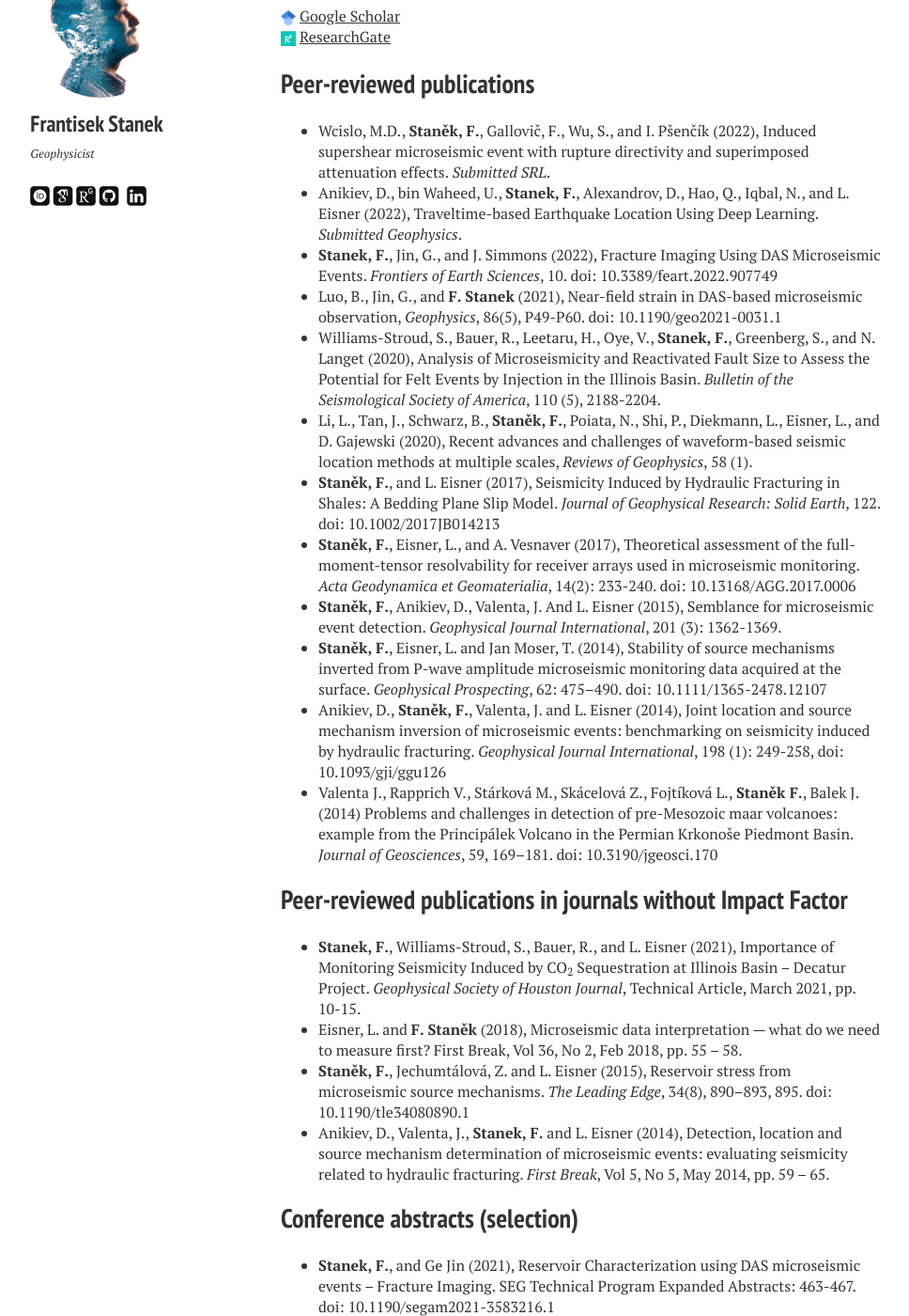
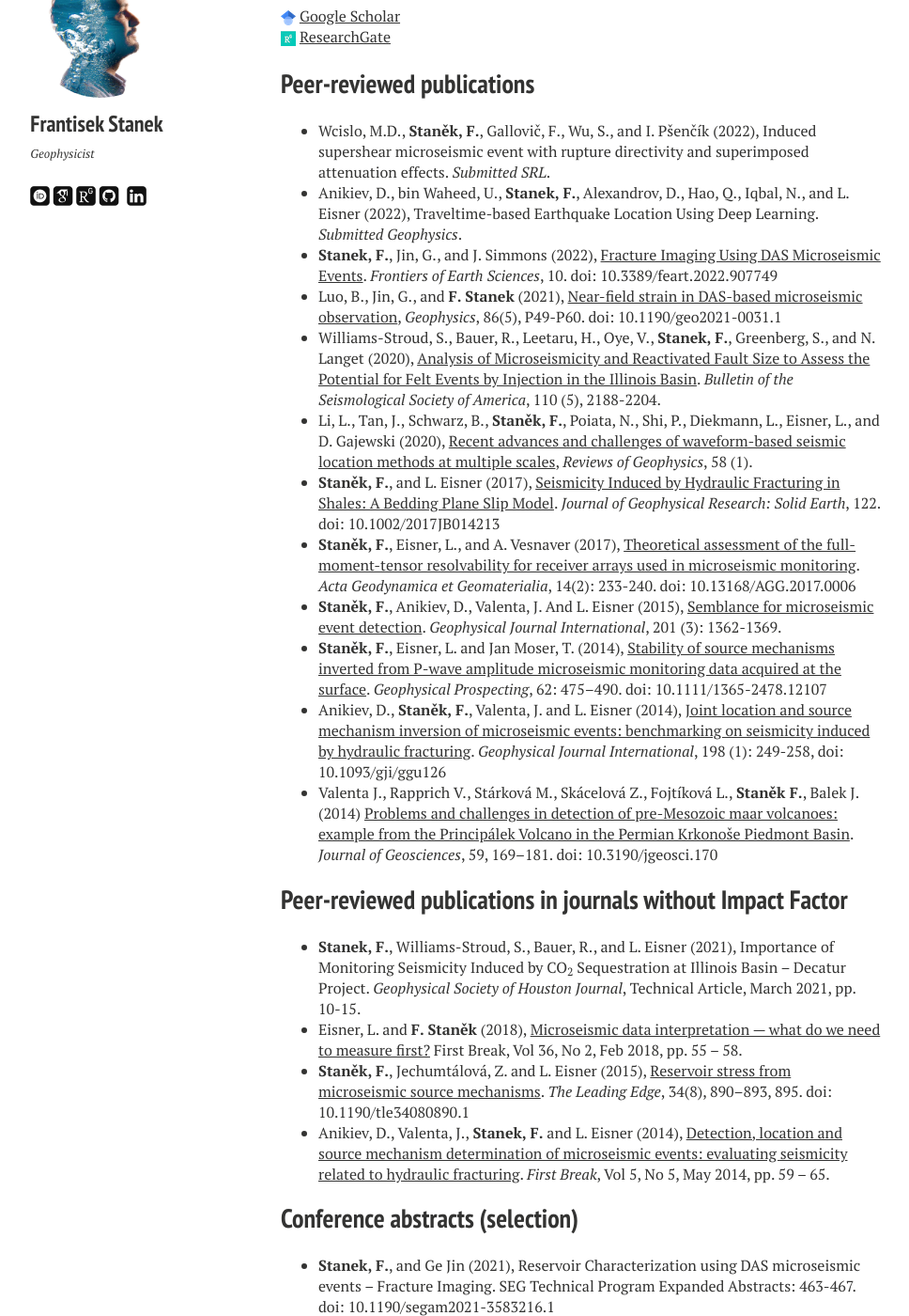
Before and after one commit to StanekFr/StanekFr.github.io, a Jekyll site: the page built from publications/index.md, in a window 1280 px wide and 1400 px high, scrolled down 423 px. Shown: the whole window at 94% size, without its empty margins (21-989 px from the left). Built offline with Jekyll 4.4.1, drawn with Linux system fonts in a browser that asks for light colours; nearby versions of some CDN libraries; some web fonts are replaced; part of the change alters nothing that is shown; some of the changed text lies outside the part shown.

Commit message:
Update index.md

```diff
--- a/publications/index.md
+++ b/publications/index.md
@@ -14,41 +14,42 @@ modified: 2022-07-17
 ## Peer-reviewed publications
 - Wcislo, M.D., **Staněk, F.**, Gallovič, F., Wu, S., and I. Pšenčík (2022), Induced supershear microseismic event with rupture directivity and superimposed attenuation effects. *Submitted SRL*.
 - Anikiev, D., bin Waheed, U., **Stanek, F.**, Alexandrov, D., Hao, Q., Iqbal, N., and L. Eisner (2022), Traveltime-based Earthquake Location Using Deep Learning. *Submitted Geophysics*.
-- **Stanek, F.**, Jin, G., and J. Simmons (2022), Fracture Imaging Using DAS Microseismic Events. *Frontiers of Earth Sciences*, 10. doi: 10.3389/feart.2022.907749
-- Luo, B., Jin, G., and **F. Stanek** (2021), Near-field strain in DAS-based microseismic observation, *Geophysics*, 86(5), P49-P60. doi: 10.1190/geo2021-0031.1
-- Williams-Stroud, S., Bauer, R., Leetaru, H., Oye, V., **Stanek, F.**, Greenberg, S., and N. Langet (2020), Analysis of Microseismicity and Reactivated Fault Size to Assess the Potential for Felt Events by Injection in the Illinois Basin. *Bulletin of the Seismological Society of America*, 110 (5), 2188-2204.
-- Li, L., Tan, J., Schwarz, B., **Staněk, F.**, Poiata, N., Shi, P., Diekmann, L., Eisner, L., and D. Gajewski (2020), Recent advances and challenges of waveform-based seismic location methods at multiple scales, *Reviews of Geophysics*, 58 (1).
-- **Staněk, F.**, and L. Eisner (2017), Seismicity Induced by Hydraulic Fracturing in Shales: A Bedding Plane Slip Model. *Journal of Geophysical Research: Solid Earth*, 122. doi: 10.1002/2017JB014213
-- **Staněk, F.**, Eisner, L., and A. Vesnaver (2017), Theoretical assessment of the full-moment-tensor resolvability for receiver arrays used in microseismic monitoring. *Acta Geodynamica et Geomaterialia*, 14(2): 233-240. doi: 10.13168/AGG.2017.0006
-- **Staněk, F.**, Anikiev, D., Valenta, J. And L. Eisner (2015), Semblance for microseismic event detection. *Geophysical Journal International*, 201 (3): 1362-1369.
-- **Staněk, F.**, Eisner, L. and Jan Moser, T. (2014), Stability of source mechanisms inverted from P-wave amplitude microseismic monitoring data acquired at the surface. *Geophysical Prospecting*, 62: 475–490. doi: 10.1111/1365-2478.12107
-- Anikiev, D., **Staněk, F.**, Valenta, J. and L. Eisner (2014), Joint location and source mechanism inversion of microseismic events: benchmarking on seismicity induced by hydraulic fracturing. *Geophysical Journal International*, 198 (1): 249-258, doi: 10.1093/gji/ggu126
-- Valenta J., Rapprich V., Stárková M., Skácelová Z., Fojtíková L., **Staněk F.**, Balek J. (2014) Problems and challenges in detection of pre-Mesozoic maar volcanoes: example from the Principálek Volcano in the Permian Krkonoše Piedmont Basin. *Journal of Geosciences*, 59, 169–181. doi: 10.3190/jgeosci.170
+- **Stanek, F.**, Jin, G., and J. Simmons (2022), <a href="https://www.researchgate.net/publication/362091389_Fracture_Imaging_Using_DAS-Recorded_Microseismic_Events">Fracture Imaging Using DAS Microseismic Events</a>. *Frontiers of Earth Sciences*, 10. doi: 10.3389/feart.2022.907749
+- Luo, B., Jin, G., and **F. Stanek** (2021), <a href="https://www.researchgate.net/publication/351963555_Near-field_strain_in_distributed_acoustic_sensing-based_microseismic_observation">Near-field strain in DAS-based microseismic observation</a>, *Geophysics*, 86(5), P49-P60. doi: 10.1190/geo2021-0031.1
+- Williams-Stroud, S., Bauer, R., Leetaru, H., Oye, V., **Stanek, F.**, Greenberg, S., and N. Langet (2020), <a href="https://www.researchgate.net/publication/343727322_Analysis_of_Microseismicity_and_Reactivated_Fault_Size_to_Assess_the_Potential_for_Felt_Events_by_CO2_Injection_in_the_Illinois_Basin">Analysis of Microseismicity and Reactivated Fault Size to Assess the Potential for Felt Events by Injection in the Illinois Basin</a>. *Bulletin of the Seismological Society of America*, 110 (5), 2188-2204.
+- Li, L., Tan, J., Schwarz, B., **Staněk, F.**, Poiata, N., Shi, P., Diekmann, L., Eisner, L., and D. Gajewski (2020), <a href="https://www.researchgate.net/publication/338533763_Recent_Advances_and_Challenges_of_Waveform-Based_Seismic_Location_Methods_at_Multiple_Scales">Recent advances and challenges of waveform-based seismic location methods at multiple scales</a>, *Reviews of Geophysics*, 58 (1).
+- **Staněk, F.**, and L. Eisner (2017), <a href="https://www.researchgate.net/publication/319702807_Seismicity_Induced_by_Hydraulic_Fracturing_in_Shales_A_Bedding_Plane_Slip_Model">Seismicity Induced by Hydraulic Fracturing in Shales: A Bedding Plane Slip Model</a>. *Journal of Geophysical Research: Solid Earth*, 122. doi: 10.1002/2017JB014213
+- **Staněk, F.**, Eisner, L., and A. Vesnaver (2017), <a href="https://www.researchgate.net/publication/315810378_Theoretical_assessment_of_the_full-moment-tensor_resolvability_for_receiver_arrays_used_in_microseismic_monitoring">Theoretical assessment of the full-moment-tensor resolvability for receiver arrays used in microseismic monitoring</a>. *Acta Geodynamica et Geomaterialia*, 14(2): 233-240. doi: 10.13168/AGG.2017.0006
+- **Staněk, F.**, Anikiev, D., Valenta, J. And L. Eisner (2015), <a href="https://www.researchgate.net/publication/274567196_Semblance_for_microseismic_event_detection">Semblance for microseismic event detection</a>. *Geophysical Journal International*, 201 (3): 1362-1369.
+- **Staněk, F.**, Eisner, L. and Jan Moser, T. (2014), <a href="https://www.researchgate.net/publication/260412705_Stability_of_source_mechanisms_inverted_from_P-wave_amplitude_microseismic_monitoring_data_acquired_at_the_surface">Stability of source mechanisms inverted from P-wave amplitude microseismic monitoring data acquired at the surface</a>. *Geophysical Prospecting*, 62: 475–490. doi: 10.1111/1365-2478.12107
+- Anikiev, D., **Staněk, F.**, Valenta, J. and L. Eisner (2014), <a href="https://www.researchgate.net/publication/265050210_Joint_location_and_source_mechanism_inversion_of_microseismic_events_Benchmarking_on_seismicity_induced_by_hydraulic_fracturing">Joint location and source mechanism inversion of microseismic events: benchmarking on seismicity induced by hydraulic fracturing</a>. *Geophysical Journal International*, 198 (1): 249-258, doi: 10.1093/gji/ggu126
+- Valenta J., Rapprich V., Stárková M., Skácelová Z., Fojtíková L., **Staněk F.**, Balek J. (2014) <a href="https://www.researchgate.net/publication/274768262_Problems_and_challenges_in_detection_of_pre-Mesozoic_maar_volcanoes_example_from_the_Principalek_Volcano_in_the_Permian_Krkonose_Piedmont_Basin">Problems and challenges in detection of pre-Mesozoic maar volcanoes: example from the Principálek Volcano in the Permian Krkonoše Piedmont Basin</a>. *Journal of Geosciences*, 59, 169–181. doi: 10.3190/jgeosci.170
 
 ## Peer-reviewed publications in journals without Impact Factor
 - **Stanek, F.**, Williams-Stroud, S., Bauer, R., and L. Eisner (2021), Importance of Monitoring Seismicity Induced by CO<sub>2</sub> Sequestration at Illinois Basin – Decatur Project. *Geophysical Society of Houston Journal*, Technical Article, March 2021, pp. 10-15.
-- Eisner, L. and **F. Staněk** (2018), Microseismic data interpretation — what do we need to measure first? First Break, Vol 36, No 2, Feb 2018, pp. 55 – 58.
-- **Staněk, F.**, Jechumtálová, Z. and L. Eisner (2015), Reservoir stress from microseismic source mechanisms. *The Leading Edge*, 34(8), 890–893, 895. doi: 10.1190/tle34080890.1
-- Anikiev, D., Valenta, J., **Stanek, F.** and L. Eisner (2014), Detection, location and source mechanism determination of microseismic events: evaluating seismicity related to hydraulic fracturing. *First Break*, Vol 5, No 5, May 2014, pp. 59 – 65.
+- Eisner, L. and **F. Staněk** (2018), <a href="https://www.researchgate.net/publication/323398626_Microseismic_data_interpretation_-_what_do_we_need_to_measure_first">Microseismic data interpretation — what do we need to measure first?</a> First Break, Vol 36, No 2, Feb 2018, pp. 55 – 58.
+- **Staněk, F.**, Jechumtálová, Z. and L. Eisner (2015), <a href="https://www.researchgate.net/publication/282018037_Reservoir_stress_from_microseismic_source_mechanisms">Reservoir stress from microseismic source mechanisms</a>. *The Leading Edge*, 34(8), 890–893, 895. doi: 10.1190/tle34080890.1
+- Anikiev, D., Valenta, J., **Stanek, F.** and L. Eisner (2014), <a href="https://www.earthdoc.org/content/journals/0.3997/1365-2397.32.5.75214">Detection, location and source mechanism determination of microseismic events: evaluating seismicity related to hydraulic fracturing</a>. *First Break*, Vol 5, No 5, May 2014, pp. 59 – 65.
+
+<!-- <a href="https://www.researchgate.net/publication/299906278_Stress_field_orientation_inverted_from_source_mechanisms_of_microseismic_events_induced_by_hydraulic_fracturing_and_geomechanical_interpretation"> -->
 
 ## Conference abstracts (selection)
 - **Stanek, F.**, and Ge Jin (2021), Reservoir Characterization using DAS microseismic events – Fracture Imaging. SEG Technical Program Expanded Abstracts: 463-467. doi: 10.1190/segam2021-3583216.1
 - Anikiev, D., bin Waheed, U., **Stanek, F.**, Alexandrov, D., and L. Eisner. (2021), Microseismic event location using artificial neural networks. SEG Technical Program Expanded Abstracts: 1661-1665. doi: 10.1190/segam2021-3582729.1
 - Luo, B., **Stanek, F.**, and Ge Jin (2021), Near-filed strain of microseismic events in downhole DAS data. SEG Technical Program Expanded Abstracts: 402-406. doi: 10.1190/segam2021-3582141.1
-- **Stanek, F.**, Williams-Stroud, S., Bauer, R., and L. Eisner (2020), Importance of monitoring seismicity induced by CO2 sequestration at Illinois Basin – Decatur Project. SEG Technical Program Expanded Abstracts, pp. 2226-2230. doi: 10.1190/segam2020-3427548.1
-- **Stanek, F.**, Jechumtálová, Z., and L. Eisner (2018), Directivity of microseismic events as a tool for interpretation. SEG Technical Program Expanded Abstracts, pp. 2987-2991. doi: 10.1190/segam2018-2997906.1
+- **Stanek, F.**, Williams-Stroud, S., Bauer, R., and L. Eisner (2020), <a href="https://library.seg.org/doi/10.1190/segam2020-3427548.1">Importance of monitoring seismicity induced by CO2 sequestration at Illinois Basin – Decatur Project</a>. SEG Technical Program Expanded Abstracts, pp. 2226-2230. doi: 10.1190/segam2020-3427548.1
+- **Stanek, F.**, Jechumtálová, Z., and L. Eisner (2018), <a href="https://www.researchgate.net/publication/327616894_Directivity_of_microseismic_events_as_a_tool_for_interpretation">Directivity of microseismic events as a tool for interpretation</a>. SEG Technical Program Expanded Abstracts, pp. 2987-2991. doi: 10.1190/segam2018-2997906.1
 - Eisner, L., **Staněk, F.**, Jechumtálová, Z., and Ch. Heaver (2018), Microseismicity to production – what do we need to measure first? Geoconvention, Calgary
 - **Staněk, F.**, Jechumtálová, Z., and L. Eisner (2017), Interpretation of Microseismicity Observed From Surface and Borehole Seismic Arrays During Hydraulic Fracturing in Shale - Bedding Plane Slip Model. AGU Fall Meeting 2017, New Orleans.
 - Eisner, L., **Staněk, F.** (2017), The bedding plane slip model for microseismicity induced in shales. 2017 Workshop: Microseismic Technologies and Applications, Hefei, China, 4-6 June 2017: pp. 18-21. doi: 10.1190/Microseismic2017-005
-- **Staněk, F.** and L. Eisner (2016), Seismological evidence for a geomechanical model of
-the bedding plane slip in hydraulic fracturing of shales. SEG Annual Meeting Postconvention Workshop - Hydraulic fracture microseismicity: Understanding the mechanisms to extract greater reservoir value, Dallas
+- **Staněk, F.** and L. Eisner (2016), Seismological evidence for a geomechanical model of the bedding plane slip in hydraulic fracturing of shales. SEG Annual Meeting Postconvention Workshop - Hydraulic fracture microseismicity: Understanding the mechanisms to extract greater reservoir value, Dallas
 - Jechumtálová, Z., **Staněk, F.**, Eisner, L. and G.R. Keller (2016), Stress State Derived From Microseismicity Induced by Hydraulic Fracturing: Downhole and Surface Monitoring. Unconventional Resources Technology Conference, URTeC 2016. doi: 10.15530-urtec-2016-2460064
-- **Staněk, F.**, Jechumtálová, Z. and L. Eisner (2015), Stress field orientation inverted from source mechanisms of microseismic events induced by hydraulic fracturing and geomechanical interpretation. SEG Technical Program Expanded Abstracts 2015: pp. 2552-2556. doi: 10.1190/segam2015-5926686.1
+- **Staněk, F.**, Jechumtálová, Z. and L. Eisner (2015), <a href="https://www.researchgate.net/publication/299906278_Stress_field_orientation_inverted_from_source_mechanisms_of_microseismic_events_induced_by_hydraulic_fracturing_and_geomechanical_interpretation">Stress field orientation inverted from source mechanisms of microseismic events induced by hydraulic fracturing and geomechanical interpretation</a>. SEG Technical Program Expanded Abstracts 2015: pp. 2552-2556. doi: 10.1190/segam2015-5926686.1
 - **Staněk, F.**, Valenta, J., Anikiev, D. and L. Eisner. (2014), Semblance for microseismic event detection. 1st SEG International Microseismic Technology Workshop, Asheville, North Carolina
 - Anikiev, D., **Staněk, F.**, Valenta, J. and L. Eisner (2014), Automated joint detection, location and source mechanism determination of microseismic events. 1st SEG International Microseismic Technology Workshop, Asheville, North Carolina
 - **Staněk, F.**, Valenta, J., Anikiev, D. and L. Eisner (2014), Semblance for microseismic event 	detection. SEG Technical Program Expanded Abstracts 2014: pp. 2178-2182. doi: 	10.1190/segam2014-0498.1
 - **Staněk, F.**, and L. Eisner (2014), A New Geomechanical Model Explaining Source Mechanisms of Events Induced by Hydraulic Fracturing in Shale. Society of Petroleum Engineers. doi:10.2118/167676-MS
-- **Staněk, F.** and L. Eisner (2013), New model explaining inverted source mechanisms of microseismic events induced by hydraulic fracturing. SEG Technical Program Expanded Abstracts 2013: pp. 2201-2205. doi: 10.1190/segam2013-0554.1
+- **Staněk, F.** and L. Eisner (2013), <a href="https://www.researchgate.net/publication/265050204_New_model_explaining_inverted_source_mechanisms_of_microseismic_events_induced_by_hydraulic_fracturing">New model explaining inverted source mechanisms of microseismic events induced by hydraulic fracturing</a>. SEG Technical Program Expanded Abstracts 2013: pp. 2201-2205. doi: 10.1190/segam2013-0554.1
 - Anikiev, D., **Staněk, F.**, Valenta, J., and L. Eisner (2013), Imaging microseismic events by diffraction stacking with moment tensor inversion. SEG Technical Program Expanded Abstracts 2013: pp. 2013-2018. doi: 10.1190/segam2013-0830.1
 - **Staněk, F.**, Eisner, L., and T.J. Moser (2012), Stability of source mechanisms inverted from P-wave amplitude microseismic monitoring data acquired at surface. SEG Technical Program Expanded Abstracts 2012: pp. 1-5. doi: 10.1190/segam2012-0418.1
 
```
